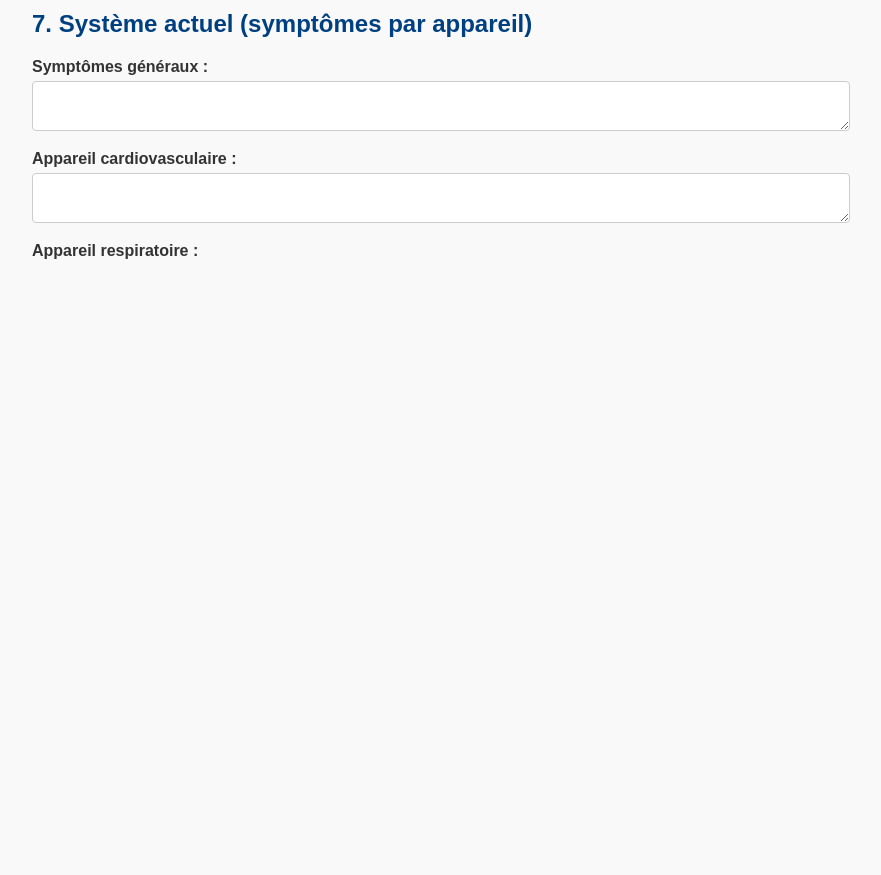
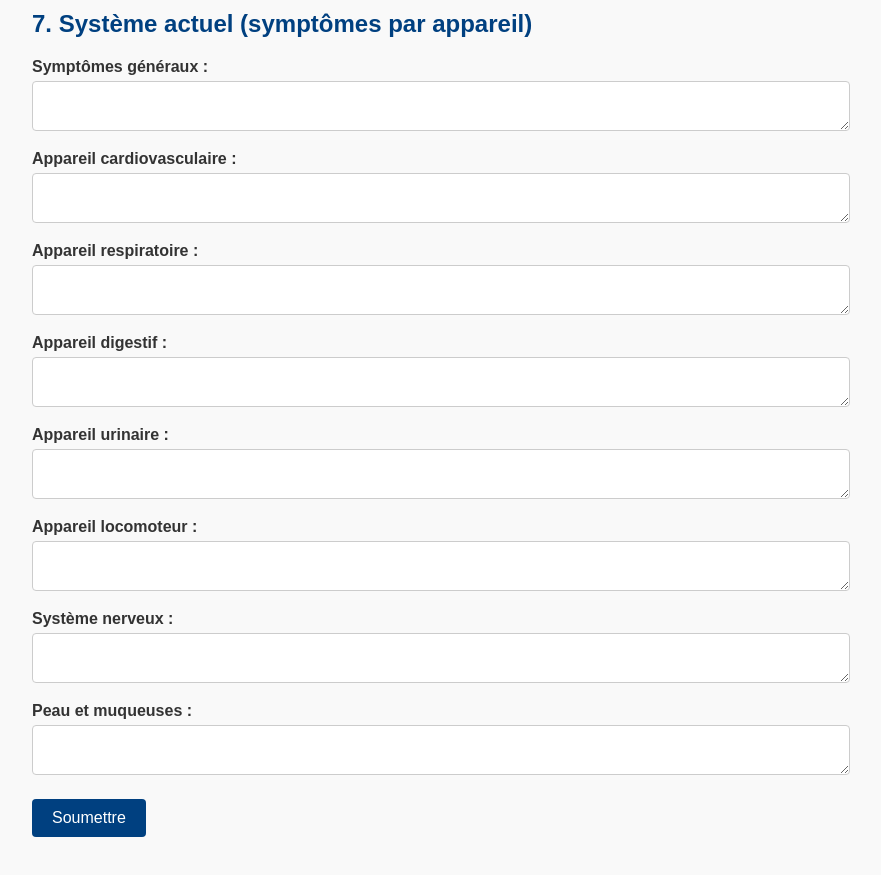
Before and after one commit to arsalanisajad/anamnese-medicale, a plain HTML site: page docs/index (5).html in a window 1280 px wide. Shown: the part 1367-2242 px from the top of the page, without its empty margins (208-1089 px from the left). Before the commit the page ends 1667 px from the top, so only its background shows below. Drawn offline with Linux system fonts and the light colour scheme.

Commit message:
Update index (5).html

```diff
--- a/docs/index (5).html
+++ b/docs/index (5).html
@@ -86,4 +86,19 @@
     <label>Appareil cardiovasculaire :</label>
     <textarea name="cardio" rows="2"></textarea>
     <label>Appareil respiratoire :</label>
-    <textarea name="res
+    <textarea name="respiratoire" rows="2"></textarea>
+    <label>Appareil digestif :</label>
+    <textarea name="digestif" rows="2"></textarea>
+    <label>Appareil urinaire :</label>
+    <textarea name="urinaire" rows="2"></textarea>
+    <label>Appareil locomoteur :</label>
+    <textarea name="locomoteur" rows="2"></textarea>
+    <label>Système nerveux :</label>
+    <textarea name="nerveux" rows="2"></textarea>
+    <label>Peau et muqueuses :</label>
+    <textarea name="peau" rows="2"></textarea>
+
+    <button type="submit">Soumettre</button>
+  </form>
+</body>
+</html>
```
